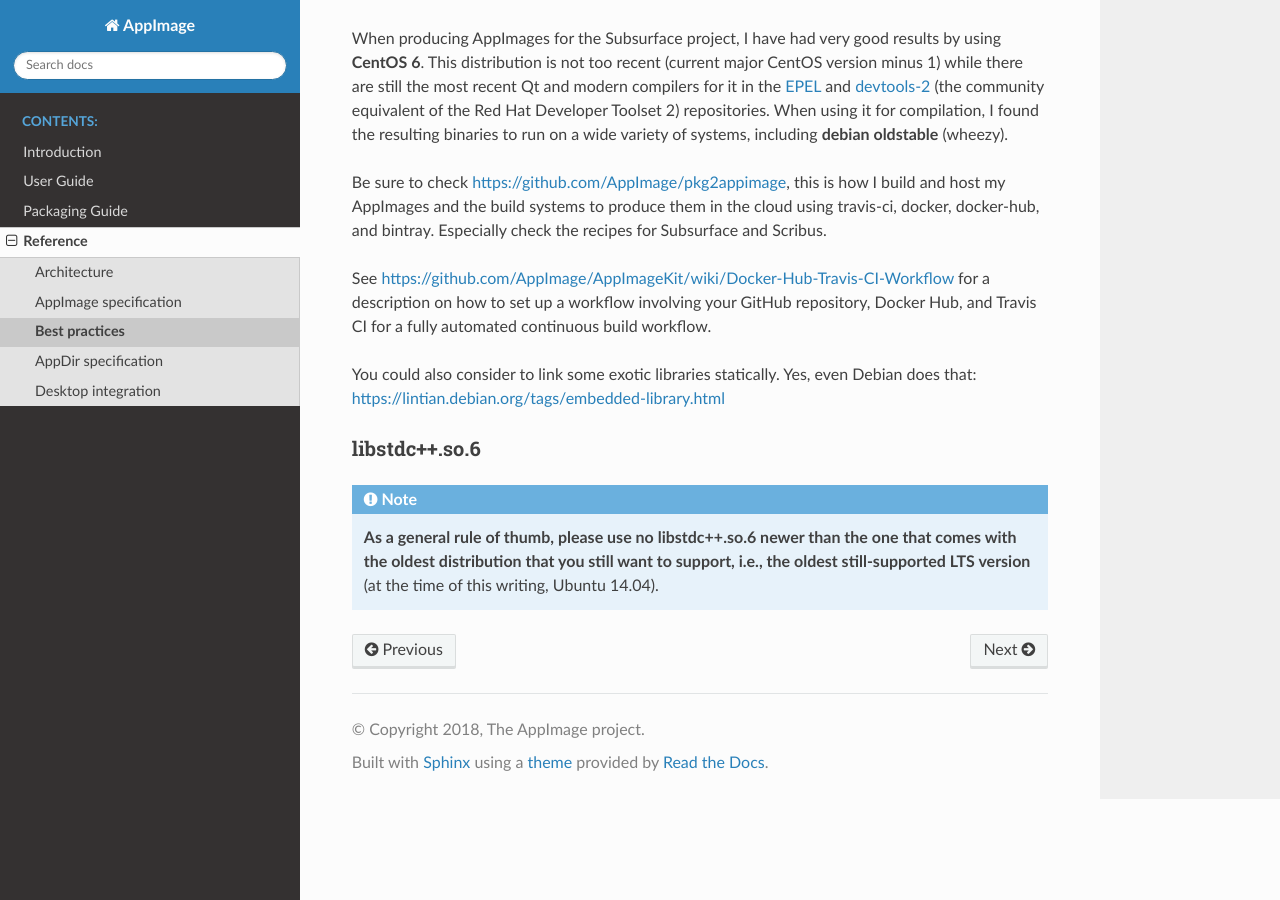
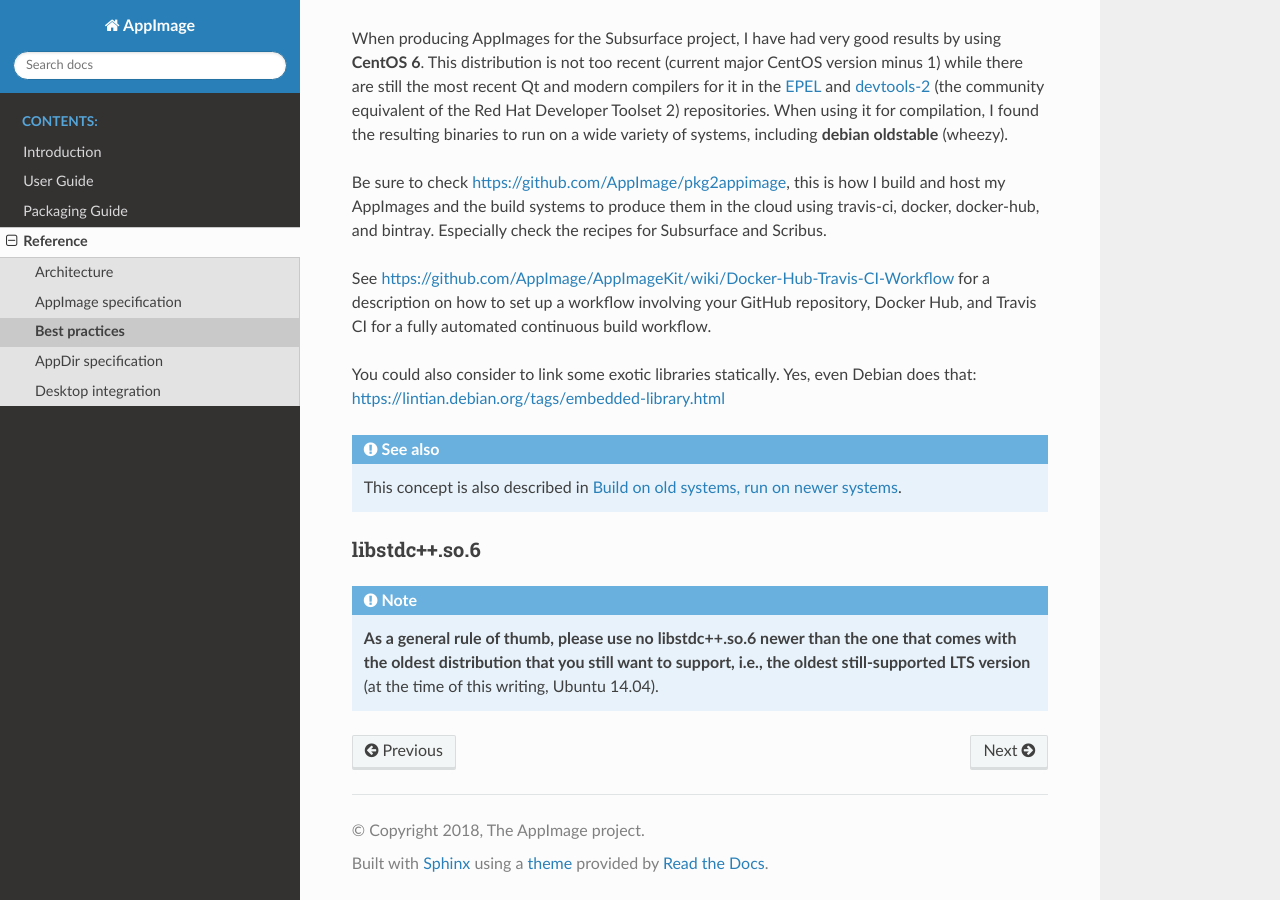
Before and after one commit to AppImage/docs.appimage.org, a Sphinx documentation site: the page built from source/reference/best-practices.rst, in a window 1280 px wide and 900 px high, scrolled down 2639 px. Built offline with Sphinx 7.4.7 and the Read the Docs theme 2.0.0, drawn with Linux system fonts in a browser that asks for light colours.

Commit message:
Add reference to concepts page

```diff
--- a/source/reference/best-practices.rst
+++ b/source/reference/best-practices.rst
@@ -102,6 +102,10 @@
 .. _EPEL: https://fedoraproject.org/wiki/EPEL
 .. _devtools-2: http://people.centos.org/tru/devtools-2/
 
+.. seealso::
+
+   This concept is also described in :ref:`build-on-old-systems`.
+
 
 .. _ref-libstdc++.so.6:
 
```
